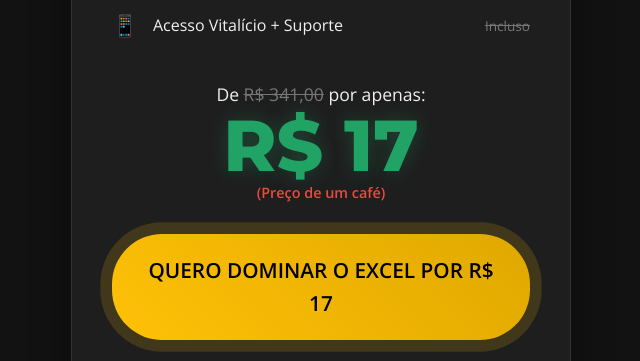
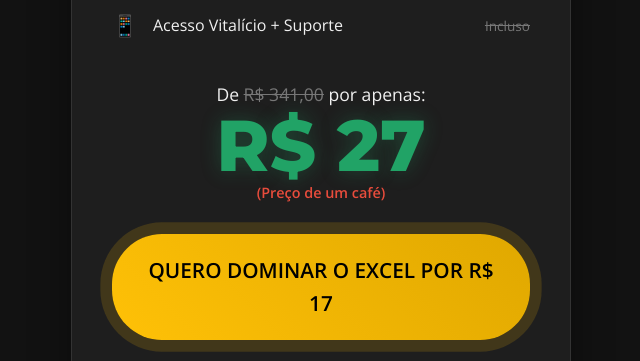
Before and after one commit to Matheusbrito5/excelmaster, a plain HTML site: page index.html in a window 1280 px wide. Shown: the part 1576-1937 px from the top of the page, without its empty margins (319-959 px from the left). Drawn offline with nearby package versions, Linux system fonts and the light colour scheme.

Commit message:
Update index.html

```diff
--- a/index.html
+++ b/index.html
@@ -4,7 +4,7 @@
     <meta charset="UTF-8">
     <meta name="viewport" content="width=device-width, initial-scale=1.0">
     <title>Excel Master | Matheus Alves</title>
-    <meta name="description" content="Domine o Excel do zero ao avançado. Últimas vagas por R$ 17.">
+    <meta name="description" content="Domine o Excel do zero ao avançado. Últimas vagas por R$ 27.">
 
     <script>
     !function(f,b,e,v,n,t,s)
@@ -243,7 +243,7 @@
 
                 <div style="margin: 30px 0;">
                     <p style="font-size: 1.1rem;">De <span style="text-decoration: line-through; color: #777;">R$ 341,00</span> por apenas:</p>
-                    <div class="price-tag">R$ 17</div>
+                    <div class="price-tag">R$ 27</div>
                     <p style="font-size: 0.9rem; color: var(--alert); font-weight: bold;">(Preço de um café)</p>
                 </div>
 
@@ -331,4 +331,5 @@
     </script>
 
 </body>
+
 </html>
```
